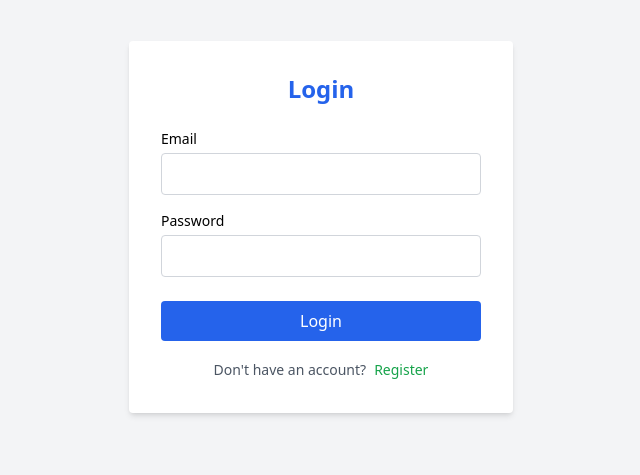
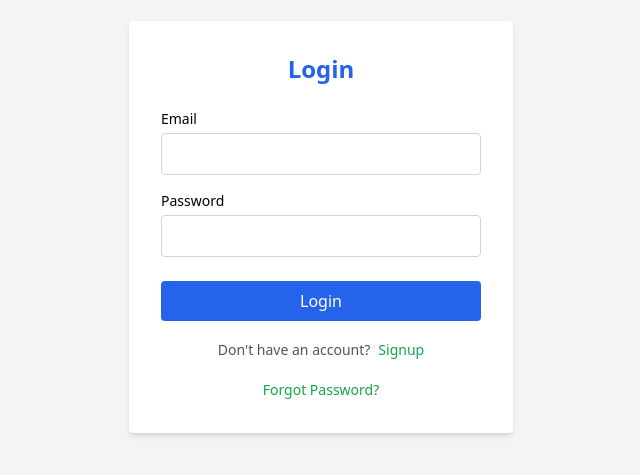
Before and after one commit to apsgokulag/wie, a React (Vite) app in the folder client/: page /login in a window 1280 px wide. Shown: the part 173-648 px from the top of the page, without its empty margins (319-959 px from the left). Built offline with nearby package versions, Linux system fonts and the light colour scheme.

Commit message:
Update LoginPage.jsx

```diff
--- a/client/src/pages/auth/LoginPage.jsx
+++ b/client/src/pages/auth/LoginPage.jsx
@@ -73,7 +73,15 @@ const LoginPage = () => {
             to="/register"
             className="text-sm text-green-600 hover:underline"
           >
-            Register
+            Signup
+          </Link>
+        </div>
+        <div className="mt-4 text-center">
+          <Link
+            to="/forgot-password"
+            className="text-sm text-green-600 hover:underline"
+          >
+            Forgot Password?
           </Link>
         </div>
       </div>
```
